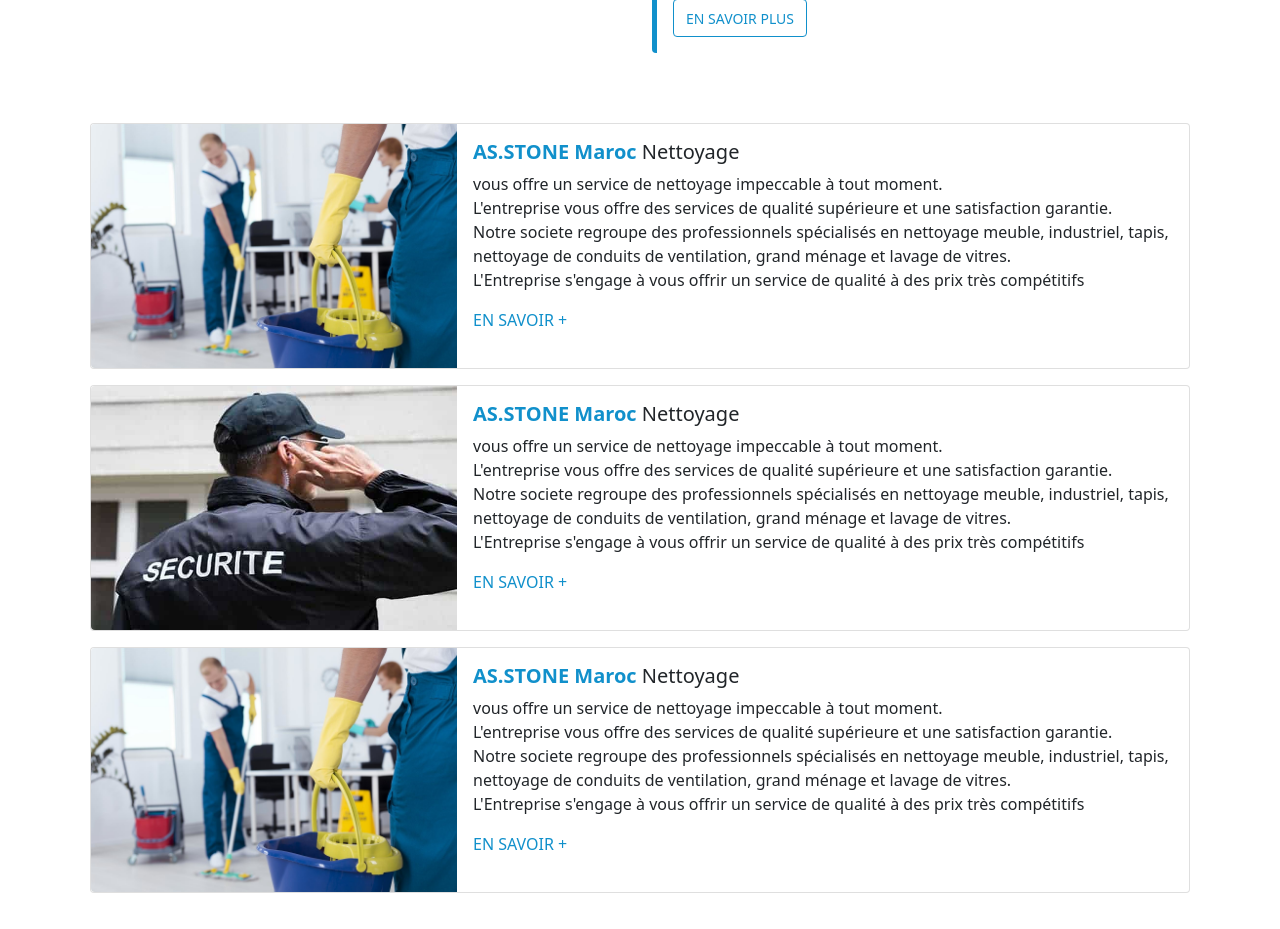
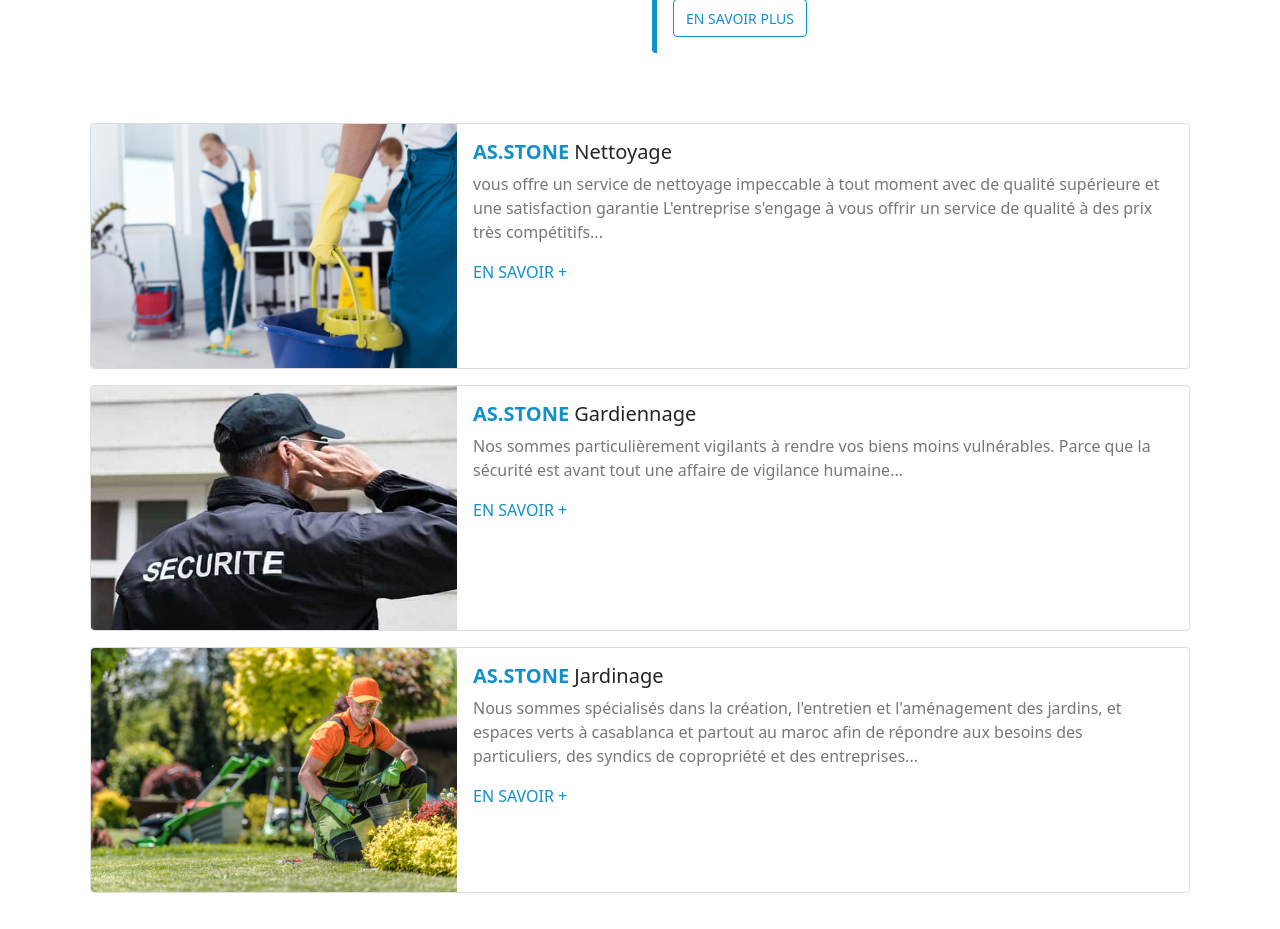
Before and after one commit to YassineSajjade/AS.STONE, a React (Create React App) app: page / in a window 1280 px wide. Shown: the part 780-1709 px from the top of the page. Built offline with nearby package versions, Linux system fonts and the light colour scheme.

Commit message:
Section Services done

```diff
--- a/src/components/SectionServices.js
+++ b/src/components/SectionServices.js
@@ -1,11 +1,13 @@
 import React from 'react';
-import nettoyage1 from '../images/nettoyage/nettoyage1.jpg'
-import gardiennage1 from '../images/gardiennage/gardiennage1.jpg'
+import nettoyage1 from '../images/nettoyage/nettoyage1.jpg';
+import gardiennage1 from '../images/gardiennage/gardiennage1.jpg';
+import jardinage1 from '../images/jardinage/jardinage1.jpg';
 
 function SectionServices() {
     return (
         <div className='container' style={{ padding: '20px', marginTop: '30px' }}>
 
+            {/* Nettoyage */}
             <div className="card mb-3">
                 <div className="row g-0">
 
@@ -15,13 +17,12 @@ function SectionServices() {
 
                     <div className="col-sm-12 col-md-8 col-lg-8">
                         <div className="card-body">
-                            <h5 className="card-title"><span style={{ color: 'var(--main-color)', fontWeight: 'bold' }}>AS.STONE Maroc</span> Nettoyage</h5>
-                            <p className="card-text lh-base text-break">vous offre un service de nettoyage impeccable à tout moment.<br />
-                                L'entreprise vous offre des services de qualité supérieure et une satisfaction garantie.<br />
-                                Notre societe regroupe des professionnels spécialisés en nettoyage meuble, industriel, tapis, nettoyage de conduits de ventilation, grand ménage et lavage de vitres.<br />
-                                L'Entreprise s'engage à vous offrir un service de qualité à des prix très compétitifs
+                            <h5 className="card-title"><span style={{ color: 'var(--main-color)', fontWeight: 'bold' }}>AS.STONE</span> Nettoyage</h5>
+                            <p className="card-text lh-base text-break">
+                                vous offre un service de nettoyage impeccable à tout moment avec de qualité supérieure et une satisfaction garantie
+                                L'entreprise s'engage à vous offrir un service de qualité à des prix très compétitifs...
                             </p>
-                            <a id='cardText' href='#'>EN SAVOIR +</a>
+                            <a id='cardLink' href='#'>EN SAVOIR +</a>
                         </div>
                     </div>
 
@@ -29,6 +30,7 @@ function SectionServices() {
                 </div>
             </div>
 
+            {/* Gardiennage */}
             <div className="card mb-3">
                 <div className="row g-0">
 
@@ -38,13 +40,11 @@ function SectionServices() {
 
                     <div className="col-sm-12 col-md-8 col-lg-8">
                         <div className="card-body">
-                            <h5 className="card-title"><span style={{ color: 'var(--main-color)', fontWeight: 'bold' }}>AS.STONE Maroc</span> Nettoyage</h5>
-                            <p className="card-text lh-base text-break">vous offre un service de nettoyage impeccable à tout moment.<br />
-                                L'entreprise vous offre des services de qualité supérieure et une satisfaction garantie.<br />
-                                Notre societe regroupe des professionnels spécialisés en nettoyage meuble, industriel, tapis, nettoyage de conduits de ventilation, grand ménage et lavage de vitres.<br />
-                                L'Entreprise s'engage à vous offrir un service de qualité à des prix très compétitifs
+                            <h5 className="card-title"><span style={{ color: 'var(--main-color)', fontWeight: 'bold' }}>AS.STONE</span> Gardiennage</h5>
+                            <p className="card-text lh-base text-break">
+                            Nos sommes particulièrement vigilants à rendre vos biens moins vulnérables. Parce que la sécurité est avant tout une affaire de vigilance humaine...
                             </p>
-                            <a id='cardText' href='#'>EN SAVOIR +</a>
+                            <a id='cardLink' href='#'>EN SAVOIR +</a>
                         </div>
                     </div>
 
@@ -52,22 +52,23 @@ function SectionServices() {
                 </div>
             </div>
 
+            {/* Jardinage */}
             <div className="card mb-3">
                 <div className="row g-0">
 
                     <div className="col-sm-12 col-md-4 col-lg-4 ">
-                        <img src={nettoyage1} className="img-fluid rounded-start float-end" alt="..." />
+                        <img src={jardinage1} className="img-fluid rounded-start float-end" alt="..." />
                     </div>
 
                     <div className="col-sm-12 col-md-8 col-lg-8">
                         <div className="card-body">
-                            <h5 className="card-title"><span style={{ color: 'var(--main-color)', fontWeight: 'bold' }}>AS.STONE Maroc</span> Nettoyage</h5>
-                            <p className="card-text lh-base text-break">vous offre un service de nettoyage impeccable à tout moment.<br />
-                                L'entreprise vous offre des services de qualité supérieure et une satisfaction garantie.<br />
-                                Notre societe regroupe des professionnels spécialisés en nettoyage meuble, industriel, tapis, nettoyage de conduits de ventilation, grand ménage et lavage de vitres.<br />
-                                L'Entreprise s'engage à vous offrir un service de qualité à des prix très compétitifs
+                            <h5 className="card-title"><span style={{ color: 'var(--main-color)', fontWeight: 'bold' }}>AS.STONE</span> Jardinage</h5>
+                            <p className="card-text lh-base text-break">
+                            Nous sommes spécialisés dans la création, l'entretien et l'aménagement des jardins,
+                            et espaces verts à casablanca et partout au maroc afin de répondre aux besoins des particuliers,
+                            des syndics de copropriété et des entreprises...
                             </p>
-                            <a id='cardText' href='#'>EN SAVOIR +</a>
+                            <a id='cardLink' href='#'>EN SAVOIR +</a>
                         </div>
                     </div>
 
--- a/src/index.css
+++ b/src/index.css
@@ -94,10 +94,14 @@ code {
   color: #fff;
   background-color: var(--main-color) ;
 }
-#cardText{
+/* SectionServices.js */
+.card-text {
+  color: #777;
+}
+#cardLink{
   color: var(--main-color);
   text-decoration: none;
 }
-#cardText:hover{
+#cardLink:hover{
   opacity: 0.5;
 }
```
Also changed, not shown: src/images/jardinage/jardinage1.jpg (added).
